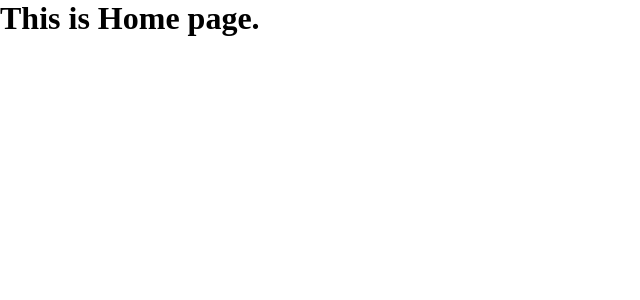
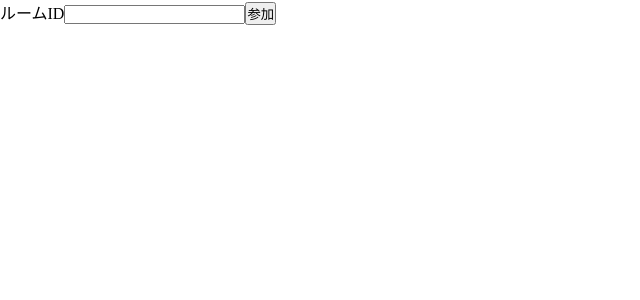
Before and after one commit to ProvinDevs/2020vol5-frontend, a React app: page / in a window 1280 px wide. Shown: the top 300 px of the page, without its empty margins (0-640 px from the left). Built offline with nearby package versions, Linux system fonts and the light colour scheme.

Commit message:
feat: add media stream

```diff
--- a/src/App.tsx
+++ b/src/App.tsx
@@ -2,6 +2,7 @@ import type { FC } from "react";
 import { useEffect, useState } from "react";
 import { BrowserRouter, Switch, Route } from "react-router-dom";
 
+import { StoreProvider, useStoreReducer } from "./lib/webrtc/store";
 import { ApiClient, GrpcApiClient, Room, SignallingStream } from "./lib/grpc";
 
 import Home from "./pages/Home";
@@ -10,7 +11,10 @@ import Edit from "./pages/Edit";
 import Finish from "./pages/Finish";
 
 const App: FC = () => {
+  const store = useStoreReducer();
+
   return (
+    <StoreProvider value={store}>
       <BrowserRouter>
         <Switch>
           <Route exact path="/" component={Home} />
@@ -19,6 +23,7 @@ const App: FC = () => {
           <Route exact path="/finish" component={Finish} />
         </Switch>
       </BrowserRouter>
+    </StoreProvider>
   );
 };
 
--- /dev/null
+++ b/src/lib/webrtc/store.ts
@@ -0,0 +1,31 @@
+import type { Dispatch } from "react";
+import { createContext, useContext, useReducer } from "react";
+
+type Store = Partial<{
+  mediaStream: MediaStream;
+}>;
+type StoreDispatch = ((prev: Store) => Store) | Store;
+type StoreContext = {
+  store: Store;
+  setStore: Dispatch<StoreDispatch>;
+};
+const storeContext = createContext<StoreContext>({} as never);
+
+export const StoreProvider = storeContext.Provider;
+
+export const useStore = (): StoreContext => {
+  return useContext(storeContext);
+};
+
+export const useStoreReducer = (): StoreContext => {
+  const [store, setStore] = useReducer(
+    (state: Store, action: StoreDispatch): Store => {
+      if (typeof action === "function") {
+        return Object.assign({}, state, action(state));
+      }
+      return Object.assign({}, state, action);
+    },
+    {},
+  );
+  return { store, setStore };
+};
--- a/src/pages/Home.tsx
+++ b/src/pages/Home.tsx
@@ -1,10 +1,39 @@
 import type { FC } from "react";
 import type { BrowserRouterProps } from "react-router-dom";
+import { useState } from "react";
+import { useHistory } from "react-router-dom";
+
+import { useStore } from "../lib/webrtc/store";
 
 const Home: FC<BrowserRouterProps> = () => {
+  const [roomId, setRoomId] = useState("");
+  const history = useHistory();
+
+  const { setStore } = useStore();
+
+  const handleClick = async () => {
+    const mediaStream = await navigator.mediaDevices.getUserMedia({
+      video: {
+        width: { max: 1920 },
+        height: { max: 1080 },
+        aspectRatio: { exact: 1.7777777778 },
+        facingMode: "user",
+      },
+    });
+    setStore({ mediaStream });
+    history.push("/edit");
+  };
+
   return (
     <div>
-      <h1>This is Home page.</h1>
+      <div>
+        <span>ルームID</span>
+        <input
+          value={roomId}
+          onChange={({ target }) => setRoomId(target.value)}
+        />
+        <button onChange={handleClick}>参加</button>
+      </div>
     </div>
   );
 };
```
Lines whose indentation alone changed are shown as unchanged.
